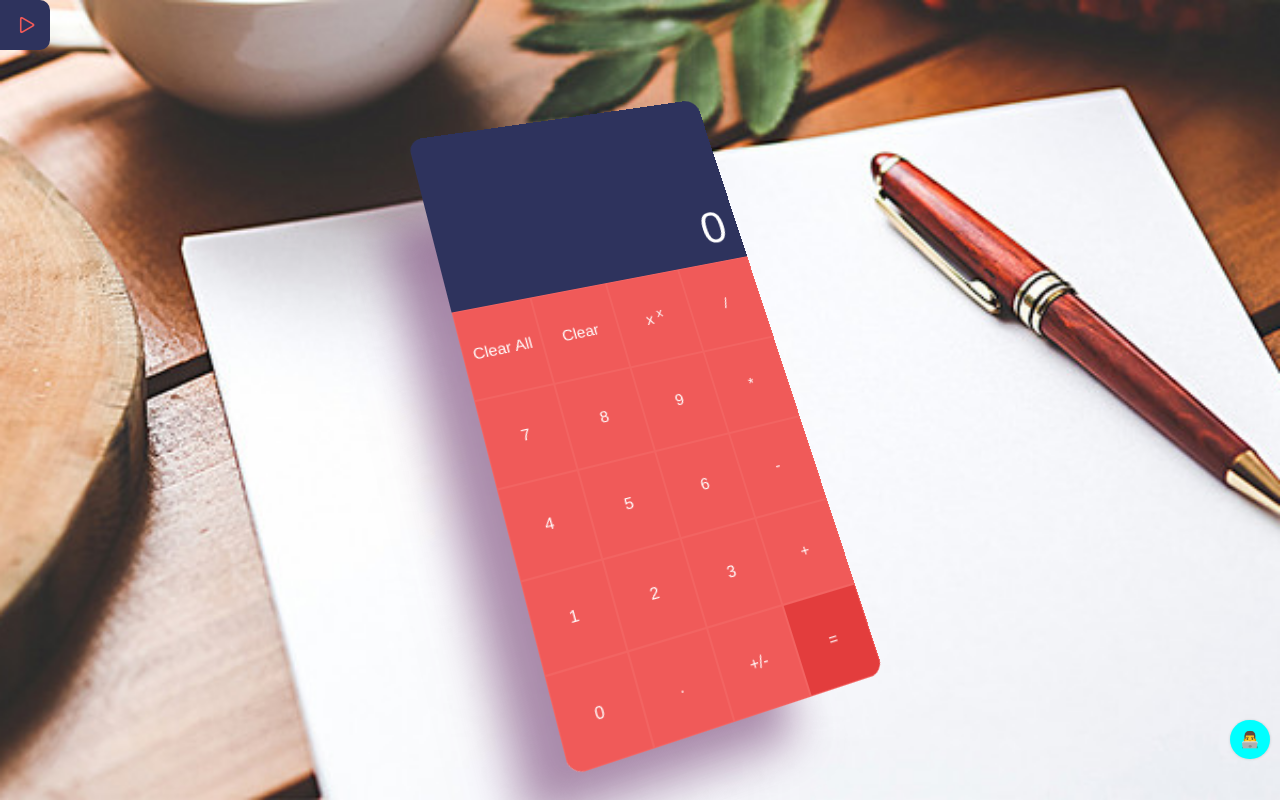
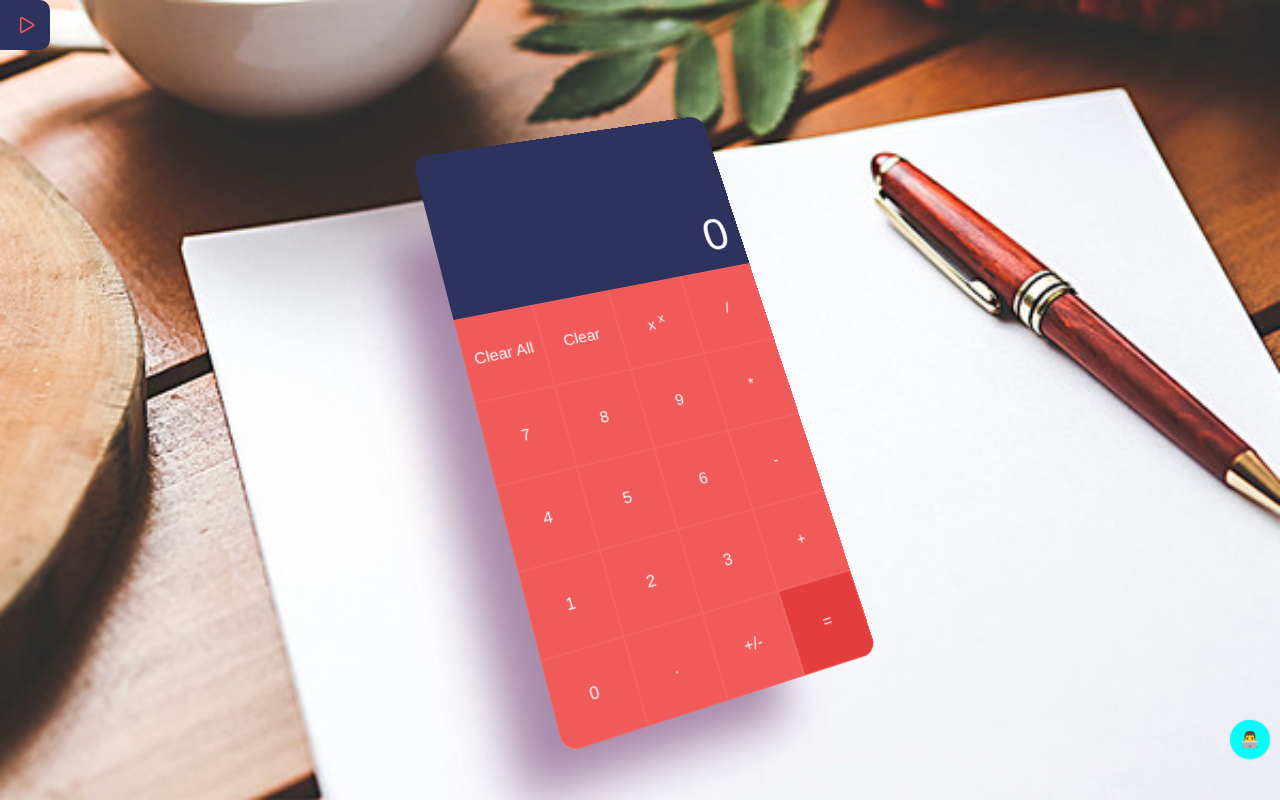
Before and after one commit to Rolanddoda/vue-simple-calculator, a Vue app: page / in a window 1280 px wide. Built offline with nearby package versions, Linux system fonts and the light colour scheme.

Commit message:
Add fixed height

```diff
--- a/src/components/Calculator.vue
+++ b/src/components/Calculator.vue
@@ -145,7 +145,7 @@
   .calculator {
     position: relative;
     width: 320px;
-    height: 80%;
+    height: 600px;
 	  box-shadow: -75px 60px 40px -30px rgba(135, 91, 135, .7);
 	  border-radius: 15px;
 	  transform: rotate3d(1, 1, -1, 25deg);
```
